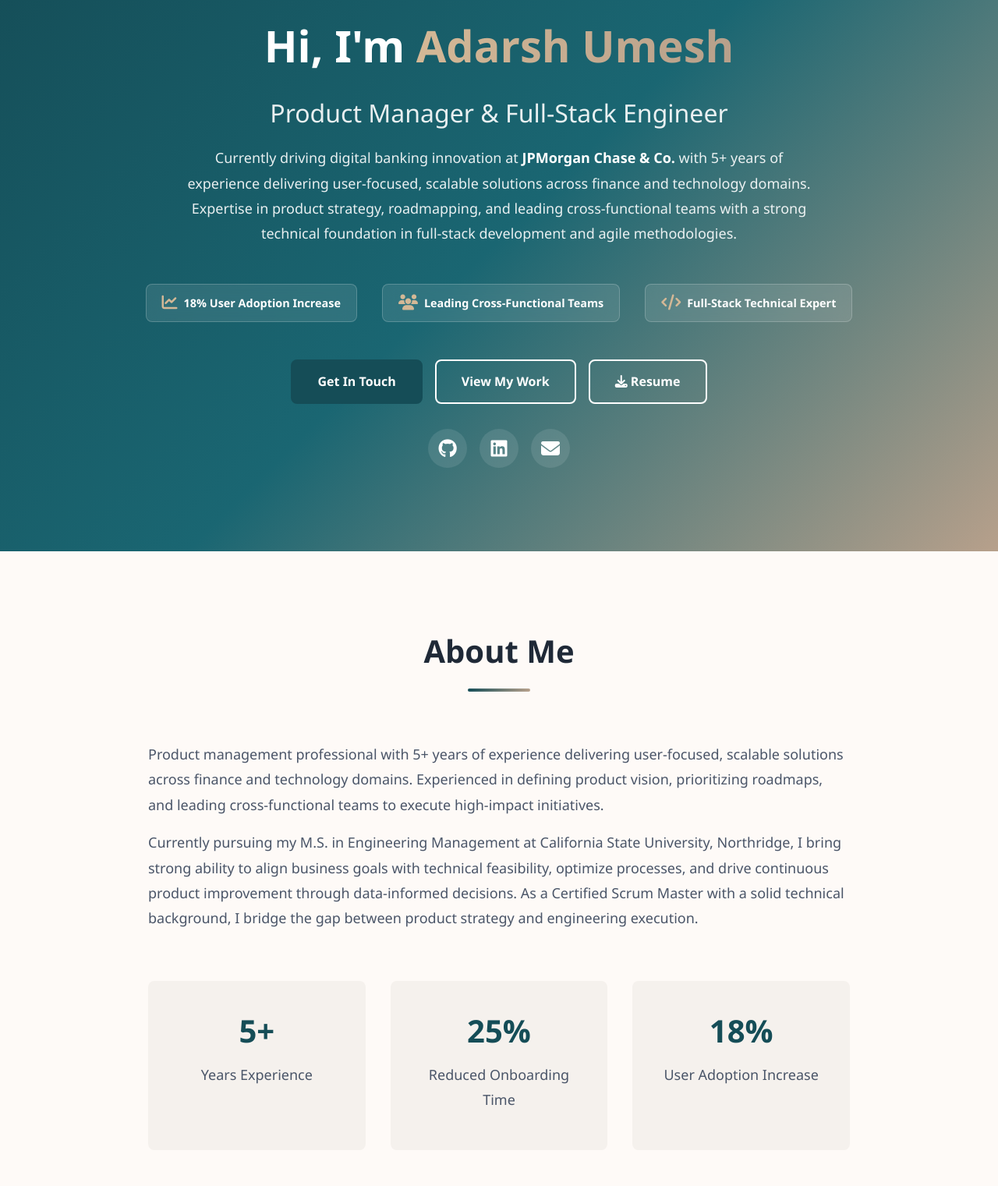
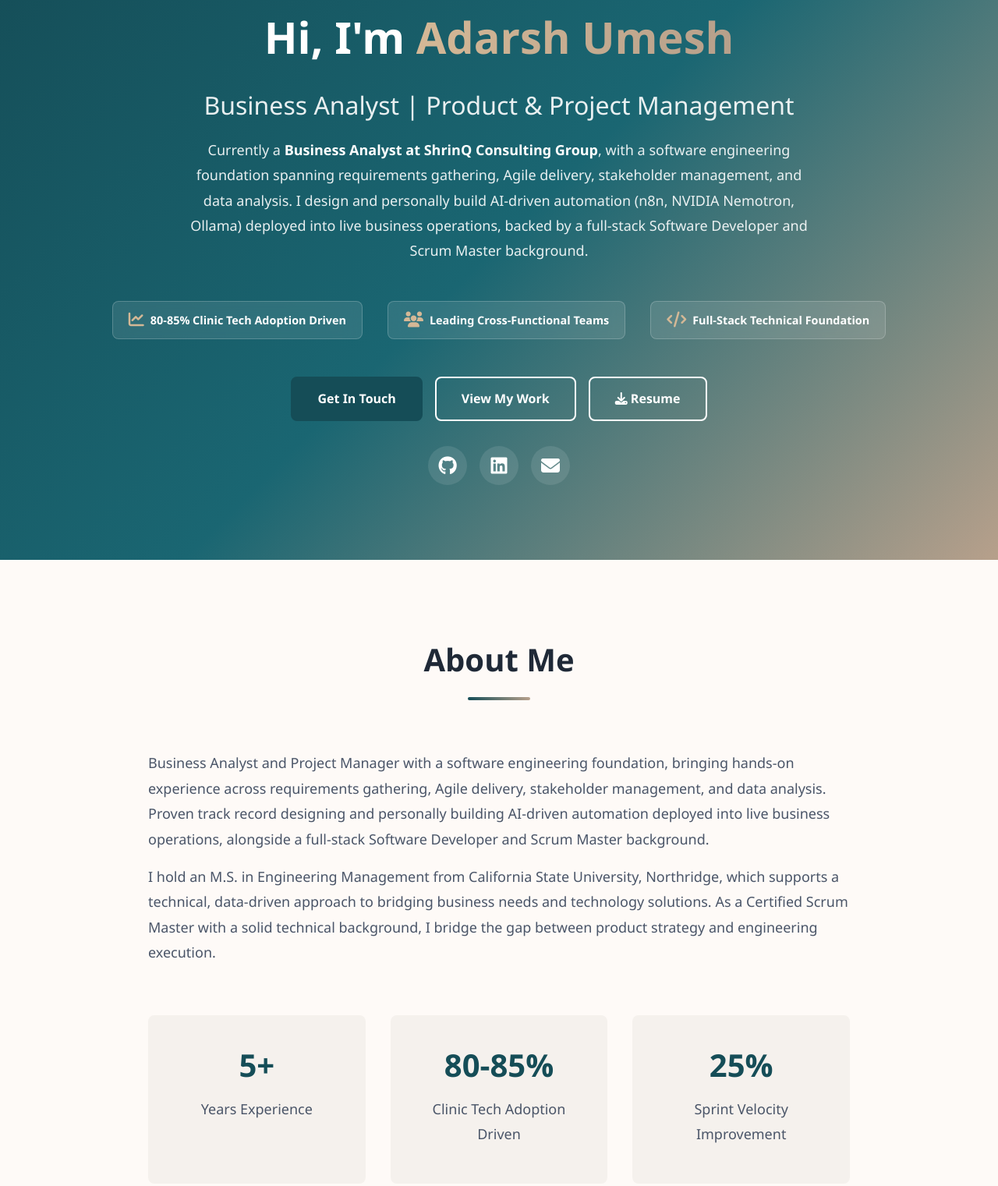
Before and after one commit to adarshumesh5/adarshumesh5.github.io, a website: page index.html in a window 1280 px wide. Shown: the part 163-1684 px from the top of the page at 78% size. Drawn offline with Linux system fonts and the light colour scheme.

Commit message:
Revise portfolio details for Adarsh Umesh
Updated personal information in the portfolio, including job title, description, and contact details.

```diff
--- a/index.html
+++ b/index.html
@@ -3,10 +3,10 @@
 <head>
     <meta charset="UTF-8">
     <meta name="viewport" content="width=device-width, initial-scale=1.0">
-    <meta name="description" content="Adarsh Umesh - Product Manager & Full-Stack Engineer | Portfolio">
+    <meta name="description" content="Adarsh Umesh - Business Analyst & Project Manager | Portfolio">
     <meta name="author" content="Adarsh Umesh">
-    <meta name="keywords" content="Product Manager, Full-Stack Engineer, Software Development, JPMorgan Chase, Portfolio">
-    <title>Adarsh Umesh | Product Manager & Full-Stack Engineer</title>
+    <meta name="keywords" content="Business Analyst, Project Manager, Scrum Master, Software Development, Portfolio">
+    <title>Adarsh Umesh | Business Analyst & Project Manager</title>
     <link rel="stylesheet" href="assets/css/styles.css">
     <link rel="stylesheet" href="https://cdnjs.cloudflare.com/ajax/libs/font-awesome/6.4.0/css/all.min.css">
 </head>
@@ -41,18 +41,18 @@
                 <h1 class="hero-title">
                     Hi, I'm <span class="highlight">Adarsh Umesh</span>
                 </h1>
-                <h2 class="hero-subtitle">Product Manager & Full-Stack Engineer</h2>
+                <h2 class="hero-subtitle">Business Analyst | Product & Project Management</h2>
                 <p class="hero-description">
-                    Currently driving digital banking innovation at <strong>JPMorgan Chase & Co.</strong>
-                    with 5+ years of experience delivering user-focused, scalable solutions across finance
-                    and technology domains. Expertise in product strategy, roadmapping, and leading
-                    cross-functional teams with a strong technical foundation in full-stack development
-                    and agile methodologies.
+                    Currently a <strong>Business Analyst at ShrinQ Consulting Group</strong>, with a
+                    software engineering foundation spanning requirements gathering, Agile delivery,
+                    stakeholder management, and data analysis. I design and personally build AI-driven
+                    automation (n8n, NVIDIA Nemotron, Ollama) deployed into live business operations,
+                    backed by a full-stack Software Developer and Scrum Master background.
                 </p>
                 <div class="hero-highlights">
                     <div class="highlight-item">
                         <i class="fas fa-chart-line"></i>
-                        <span>18% User Adoption Increase</span>
+                        <span>80-85% Clinic Tech Adoption Driven</span>
                     </div>
                     <div class="highlight-item">
                         <i class="fas fa-users"></i>
@@ -60,7 +60,7 @@
                     </div>
                     <div class="highlight-item">
                         <i class="fas fa-code"></i>
-                        <span>Full-Stack Technical Expert</span>
+                        <span>Full-Stack Technical Foundation</span>
                     </div>
                 </div>
                 <div class="hero-cta">
@@ -74,10 +74,10 @@
                     <a href="https://github.com/adarshumesh5" target="_blank" aria-label="GitHub">
                         <i class="fab fa-github"></i>
                     </a>
-                    <a href="https://linkedin.com/in/adarsh-umesh" target="_blank" aria-label="LinkedIn">
+                    <a href="https://www.linkedin.com/in/adarsh-umesh/" target="_blank" aria-label="LinkedIn">
                         <i class="fab fa-linkedin"></i>
                     </a>
-                    <a href="mailto:connect2adarshum@gmail.com" aria-label="Email">
+                    <a href="mailto:adarshu.career@gmail.com" aria-label="Email">
                         <i class="fas fa-envelope"></i>
                     </a>
                 </div>
@@ -92,17 +92,17 @@
             <div class="about-content">
                 <div class="about-text">
                     <p>
-                        Product management professional with 5+ years of experience delivering user-focused,
-                        scalable solutions across finance and technology domains. Experienced in defining
-                        product vision, prioritizing roadmaps, and leading cross-functional teams to execute
-                        high-impact initiatives.
+                        Business Analyst and Project Manager with a software engineering foundation,
+                        bringing hands-on experience across requirements gathering, Agile delivery,
+                        stakeholder management, and data analysis. Proven track record designing and
+                        personally building AI-driven automation deployed into live business operations,
+                        alongside a full-stack Software Developer and Scrum Master background.
                     </p>
                     <p>
-                        Currently pursuing my M.S. in Engineering Management at California State University,
-                        Northridge, I bring strong ability to align business goals with technical feasibility,
-                        optimize processes, and drive continuous product improvement through data-informed
-                        decisions. As a Certified Scrum Master with a solid technical background, I bridge
-                        the gap between product strategy and engineering execution.
+                        I hold an M.S. in Engineering Management from California State University,
+                        Northridge, which supports a technical, data-driven approach to bridging business
+                        needs and technology solutions. As a Certified Scrum Master with a solid technical
+                        background, I bridge the gap between product strategy and engineering execution.
                     </p>
                     <div class="about-stats">
                         <div class="stat-item">
@@ -110,12 +110,12 @@
                             <p>Years Experience</p>
                         </div>
                         <div class="stat-item">
-                            <h3>25%</h3>
-                            <p>Reduced Onboarding Time</p>
+                            <h3>80-85%</h3>
+                            <p>Clinic Tech Adoption Driven</p>
                         </div>
                         <div class="stat-item">
-                            <h3>18%</h3>
-                            <p>User Adoption Increase</p>
+                            <h3>25%</h3>
+                            <p>Sprint Velocity Improvement</p>
                         </div>
                     </div>
                 </div>
@@ -181,7 +181,7 @@
                         <i class="fas fa-envelope"></i>
                         <div>
                             <h3>Email</h3>
-                            <a href="mailto:connect2adarshum@gmail.com">connect2adarshum@gmail.com</a>
+                            <a href="mailto:adarshu.career@gmail.com">adarshu.career@gmail.com</a>
                         </div>
                     </div>
                     <div class="contact-item">
@@ -202,7 +202,7 @@
                         <i class="fab fa-linkedin"></i>
                         <div>
                             <h3>LinkedIn</h3>
-                            <a href="https://linkedin.com/in/adarsh-umesh" target="_blank">in/adarsh-umesh</a>
+                            <a href="https://www.linkedin.com/in/adarsh-umesh/" target="_blank">in/adarsh-umesh</a>
                         </div>
                     </div>
                     <div class="contact-item">
@@ -234,10 +234,10 @@
     <!-- Footer -->
     <footer class="footer">
         <div class="container">
-            <p>&copy; 2025 Adarsh Umesh. All rights reserved.</p>
+            <p>&copy; 2026 Adarsh Umesh. All rights reserved.</p>
             <div class="footer-links">
                 <a href="https://github.com/adarshumesh5" target="_blank">GitHub</a>
-                <a href="https://linkedin.com/in/adarsh-umesh" target="_blank">LinkedIn</a>
+                <a href="https://www.linkedin.com/in/adarsh-umesh/" target="_blank">LinkedIn</a>
             </div>
         </div>
     </footer>
```
